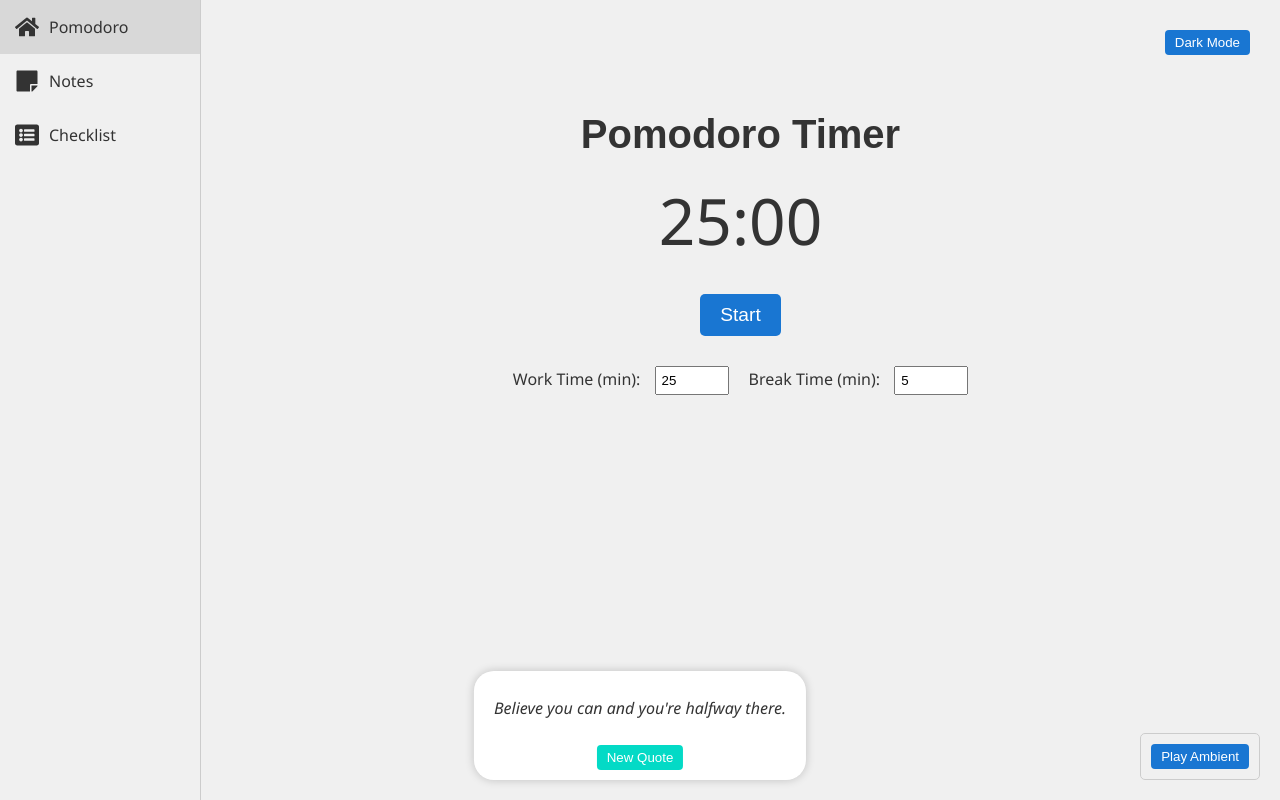
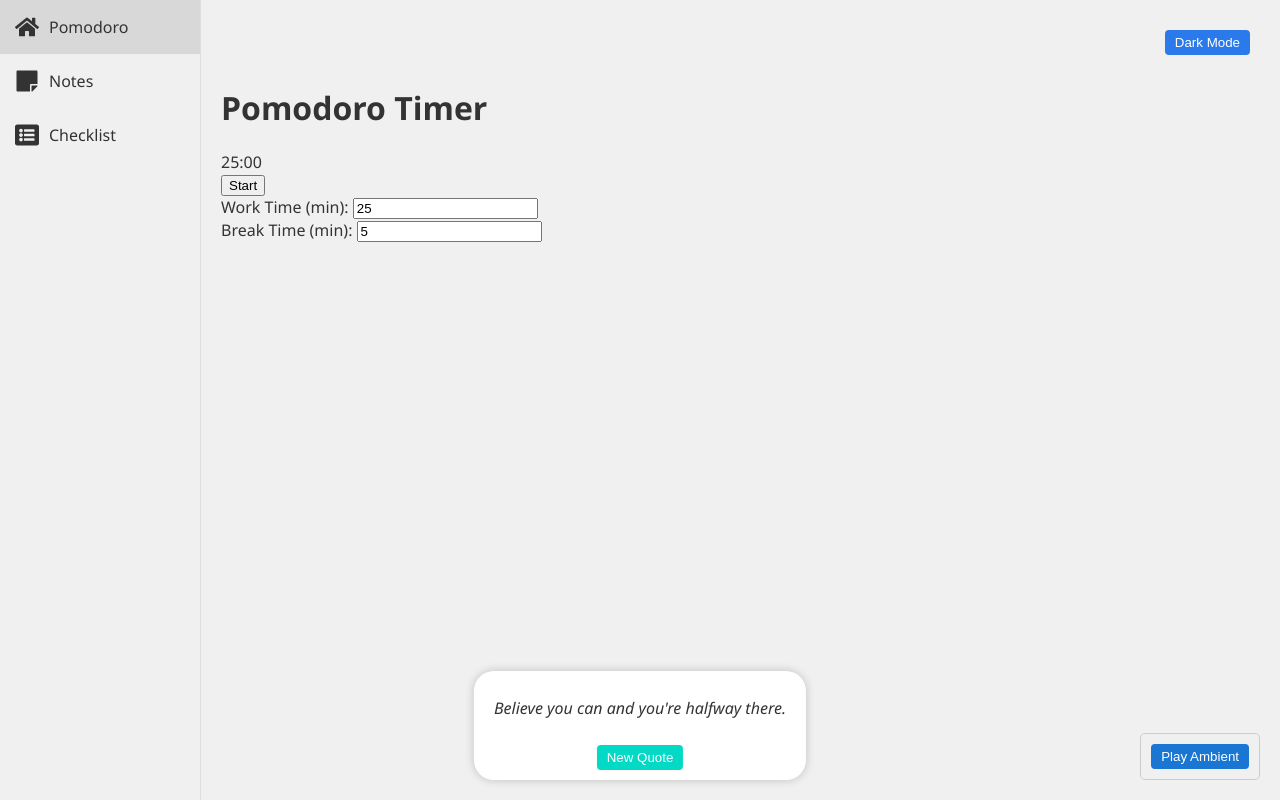
Before and after one commit to Ajithesh9/productivity-hub, a React (Create React App) app: page / in a window 1280 px wide. Built offline with nearby package versions, Linux system fonts and the light colour scheme.

Commit message:
Update Pomodoro.css
Pomodoro with background animations and progressive bar

```diff
--- a/src/components/Pomodoro/Pomodoro.css
+++ b/src/components/Pomodoro/Pomodoro.css
@@ -1,39 +1,145 @@
-.pomodoro {
-  text-align: center;
+:root {
+  --text-color: #333;
+  --input-bg: #f5f5f5;
+  --item-bg: #fff;
+  --border-color: #ddd;
+  --primary-color: #2a7aeb;
+  --primary-hover: #2263c8;
+  --delete-color: #dc3545;
+  --delete-hover: #a71d2a;
+  --action-gap: 4px;
+}
+
+.dark-mode {
+  --text-color: #f5f5f5;
+  --input-bg: #555;
+  --item-bg: #444;
+  --border-color: #666;
+  --primary-color: #557bd6;
+  --primary-hover: #496ac0;
+  --delete-color: #e06666;
+  --delete-hover: #cc4444;
+}
+
+.checklist-page {
+  max-width: 1200px;
+  margin: 0 auto;
   padding: 20px;
 }
 
-.pomodoro-title {
-  font-family: "Montserrat", sans-serif; /* Use a modern font (include via Google Fonts in index.html) */
-  font-size: 2.5em;
+.add-task {
+  display: flex;
+  gap: 10px;
   margin-bottom: 20px;
 }
 
-.timer-display {
-  font-size: 4em;
-  margin: 20px 0;
+.add-task-input {
+  flex: 1;
+  padding: 10px;
+  border: 1px solid var(--border-color);
+  border-radius: 4px;
+  background: var(--input-bg);
+  color: var(--text-color);
 }
 
-.controls button {
-  font-size: 1.2em;
-  padding: 10px 20px;
-  margin: 10px;
+.add-task-btn {
+  padding: 10px 16px;
+  background: var(--primary-color);
+  color: white;
+  border: none;
+  border-radius: 4px;
   cursor: pointer;
-  border: none;
-  background: #1976d2;
-  color: #fff;
-  border-radius: 5px;
+  transition: background-color 0.3s;
 }
 
-.custom-time {
-  margin-top: 20px;
-  display: flex;
-  justify-content: center;
-  gap: 20px;
+.add-task-btn:hover {
+  background: var(--primary-hover);
 }
 
-.custom-time input {
-  width: 60px;
-  padding: 5px;
-  margin-left: 10px;
+.columns {
+  display: flex;
+  gap: 20px;
+  margin-top: 20px;
 }
+
+.column {
+  flex: 1;
+  min-width: 300px;
+}
+
+.column h3 {
+  margin-bottom: 10px;
+  color: var(--text-color);
+  text-align: center;
+}
+
+.tasks-list {
+  background: var(--item-bg);
+  padding: 10px;
+  border: 1px dashed var(--border-color);
+  border-radius: 4px;
+  min-height: 100px;
+}
+
+.task-item {
+  display: flex;
+  justify-content: space-between;
+  align-items: center;
+  padding: 10px;
+  margin-bottom: 8px;
+  border: 1px solid var(--border-color);
+  border-radius: 4px;
+  background: var(--item-bg);
+}
+
+.task-text {
+  flex: 1;
+  margin-right: 10px;
+  color: var(--text-color);
+  word-wrap: break-word;
+}
+
+.task-actions {
+  display: flex;
+  gap: var(--action-gap);
+}
+
+.btn {
+  padding: 4px 8px;
+  border: 1px solid;
+  border-radius: 2px;
+  cursor: pointer;
+  transition: background-color 0.3s, color 0.3s;
+}
+
+.finish-btn {
+  background: #28a745;
+  color: white;
+  border-color: #28a745;
+}
+
+.finish-btn:hover {
+  background: #218838;
+}
+
+.delete-btn {
+  background: var(--delete-color);
+  color: white;
+  border-color: var(--delete-color);
+}
+
+.delete-btn:hover {
+  background: var(--delete-hover);
+}
+
+.empty {
+  text-align: center;
+  padding: 20px;
+  color: #888;
+}
+
+@media (max-width: 768px) {
+  .columns {
+    flex-direction: column;
+  }
+}
```
